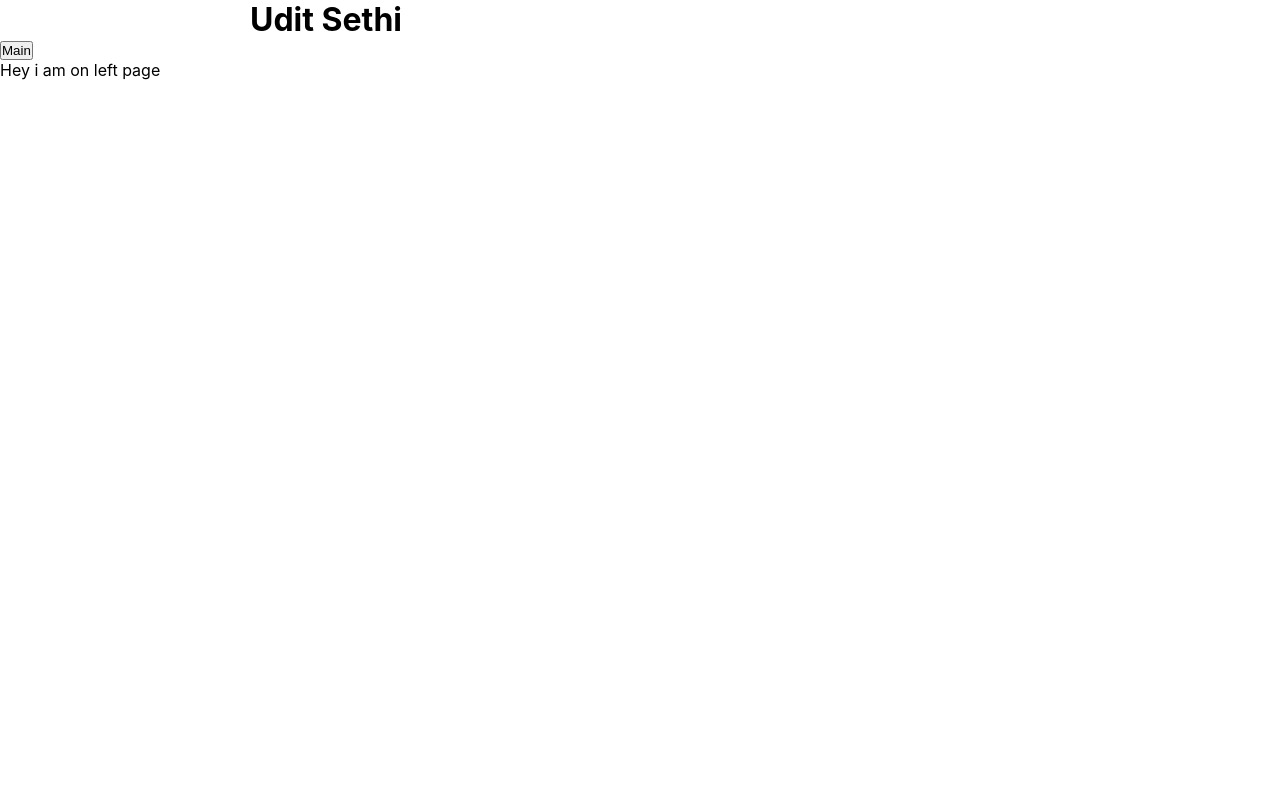
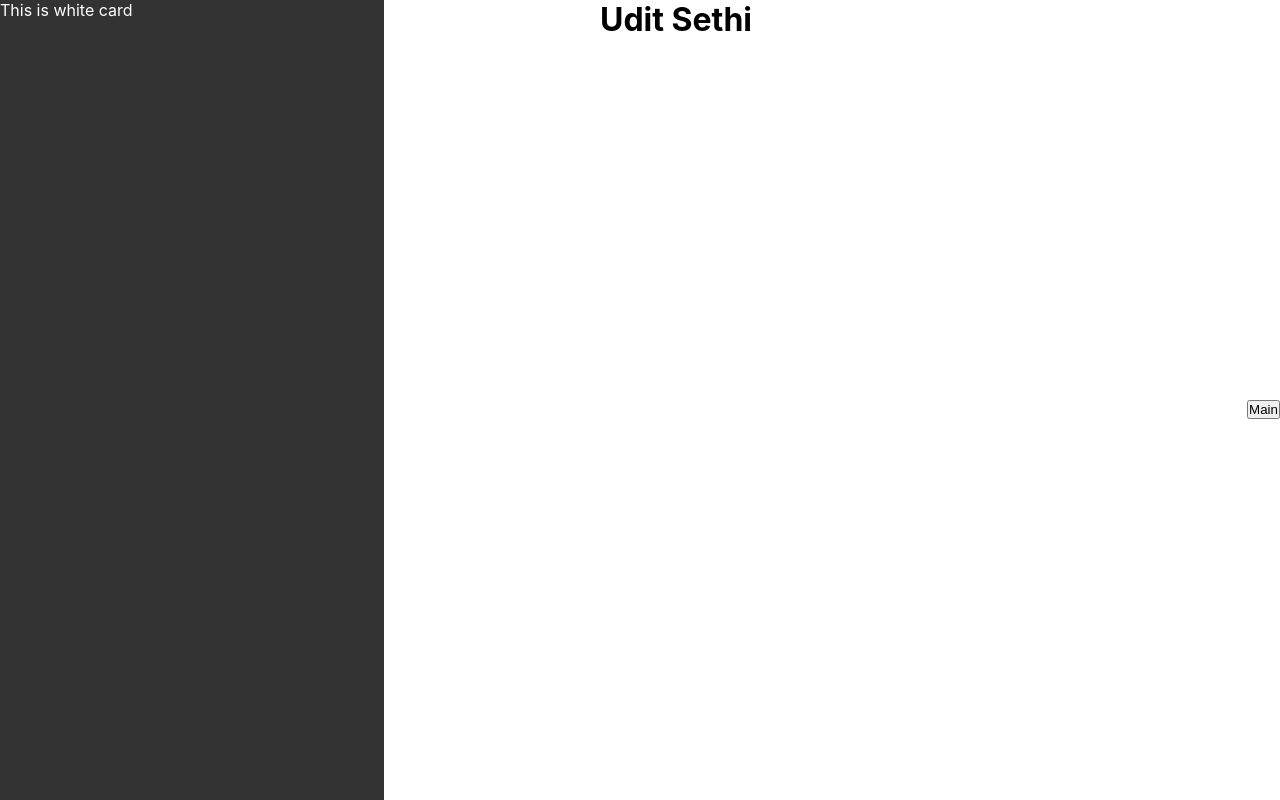
Before and after one commit to naklic0der/freelance, a React (Create React App) app: page / in a window 1280 px wide. Both pictures are taken after a click on the button "Left". Built offline with nearby package versions, Linux system fonts and the light colour scheme.

Commit message:
added framer motion

```diff
--- a/package.json
+++ b/package.json
@@ -7,6 +7,7 @@
     "@testing-library/jest-dom": "^5.11.6",
     "@testing-library/react": "^11.2.2",
     "@testing-library/user-event": "^12.6.0",
+    "framer-motion": "^3.1.1",
     "gsap": "^3.5.1",
     "node-sass": "^4.14.1",
     "react": "^17.0.1",
--- a/src/Component/Main/Main.js
+++ b/src/Component/Main/Main.js
@@ -1,15 +1,16 @@
 import React, {useEffect} from 'react'
 import {gsap, Power4} from "gsap";
-import {connect} from "react-redux";
 import style from './Main.module.sass'
 import Aux from "../../hoc/Aux";
+import {AnimatePresence, motion} from "framer-motion"
+import {connect} from "react-redux";
 
 const Main = (props) => {
 
    const go_left = () => {
       props.upd_cur_loc('left')
-      gsap.to('div h1', {
-         x: 250,
+      gsap.to('#_h1', {
+         x: 600,
          duration: 2,
          ease: Power4.easeOut,
       })
@@ -17,12 +18,13 @@ const Main = (props) => {
 
    const go_main = () => {
       props.upd_cur_loc('main')
-      gsap.to('div h1', {
+      gsap.to('#_h1', {
          x: 0,
          duration: 2,
          ease: Power4.easeOut,
       })
    }
+
    useEffect(() => {
       console.log(props.current_location)
    })
@@ -30,24 +32,49 @@ const Main = (props) => {
    return (
       <div>
          {/*Common*/}
-         <h1 className={style.h1}>Udit Sethi</h1>
+         <h1 className={style.h1} id={'_h1'}>Udit Sethi</h1>
 
          {/* Main Page*/}
+         <AnimatePresence>
             {props.current_location === 'main' && (
-            <button onClick={() => go_left()}>Left</button>
+               <button
+                  initial={{opacity: 0}}
+                  animate={{opacity: 1}}
+                  exit={{opacity: 0}}
+                  onClick={() => go_left()} className={style.go_left}>Left</button>
             )}
+         </AnimatePresence>
 
          {/* Left Page */}
+         <AnimatePresence>
             {props.current_location === 'left' && (
                <Aux>
-               <button onClick={() => go_main()}>Main</button>
-               <p>Hey i am on left page</p>
+                  <motion.div
+                     initial={{x: -300, opacity: 1}}
+                     animate={{x: 0}}
+                     exit={{x: -500}}
+                     className={style.white_card}
+                  >
+                     This is white card
+                  </motion.div>
+                  <motion.button
+                     initial={{opacity: 0}}
+                     animate={{opacity: 1}}
+                     exit={{opacity: 0}}
+                     onClick={() => go_main()} className={style.go_main}>Main
+                  </motion.button>
+                  <motion.p
+                     initial={{opacity: 0}}
+                     animate={{opacity: 1}}
+                     exit={{opacity: 0}}
+                  >Hey i am on left page
+                  </motion.p>
                </Aux>
             )}
+         </AnimatePresence>
       </div>
    )
 }
-
 // REDUX STUFF
 
 // GET SLICE OF STATE
--- a/src/Component/Main/Main.module.sass
+++ b/src/Component/Main/Main.module.sass
@@ -1,2 +1,21 @@
 .h1
+   width: 50%
+
+.white_card
+   background-color: #333
+   color: white
    width: 30%
+   height: 100vh
+   position: absolute
+   top: 0
+   left: 0
+
+.go_main
+   position: absolute
+   top: 50%
+   right: 0
+
+.go_left
+   position: absolute
+   top: 50%
+   left: 0
```
Also changed, not shown: 2 other files (tests, documents, lock files or other folders). Lines whose indentation alone changed are shown as unchanged.
